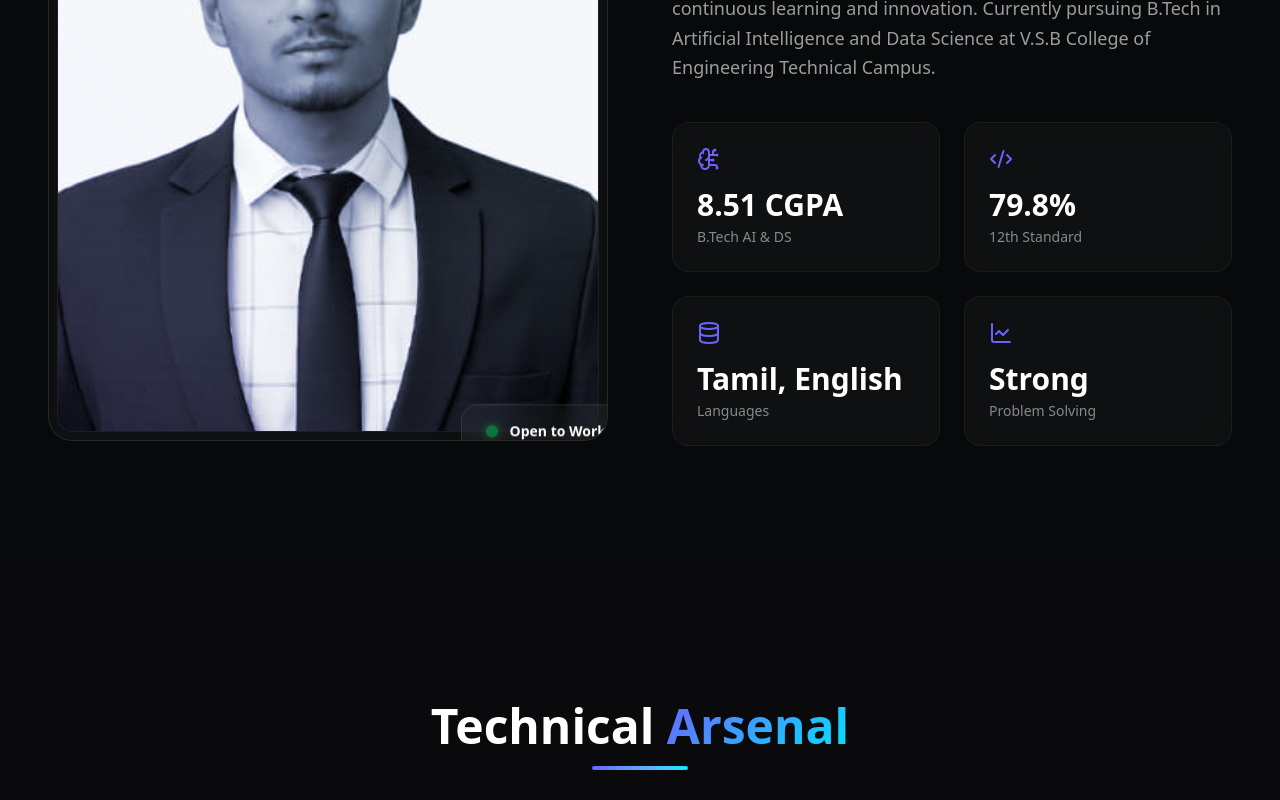
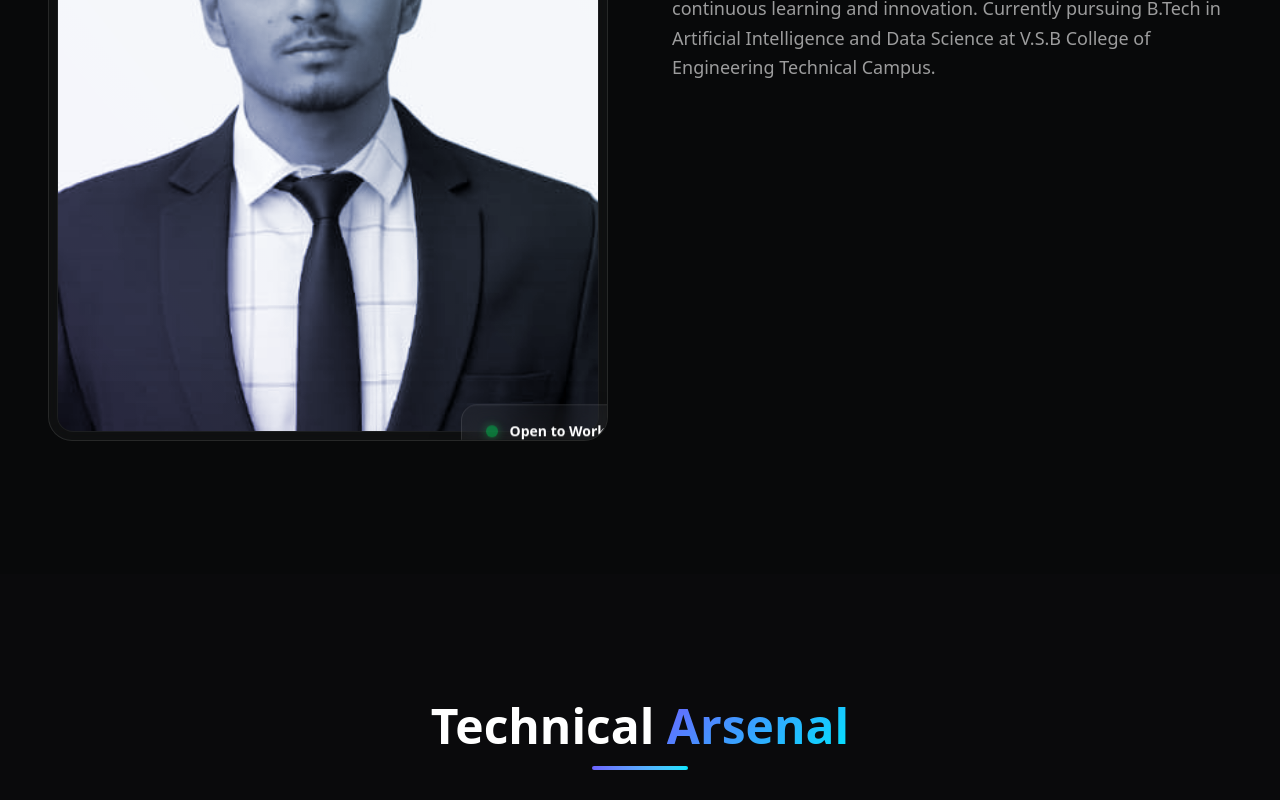
Before and after one commit to Liyagath19/liyagath-portfolio, a Next.js app: page / in a window 1280 px wide. Shown: the part 1340-2140 px from the top of the page. Built offline with nearby package versions, Linux system fonts and the light colour scheme.

Commit message:
Fix: re-trigger slide animations on scroll up/down without reload

```diff
--- a/src/components/home/About.tsx
+++ b/src/components/home/About.tsx
@@ -18,7 +18,7 @@ const stats = [
 
 export default function About() {
   const containerRef = useRef<HTMLElement>(null);
-  const isInView = useInView(containerRef, { once: true, margin: "-100px" });
+  const isInView = useInView(containerRef, { once: false, margin: "-100px" });
 
   useEffect(() => {
     if (!containerRef.current) return;
@@ -36,6 +36,8 @@ export default function About() {
         scrollTrigger: {
           trigger: containerRef.current,
           start: 'top 70%',
+          end: 'bottom 10%',
+          toggleActions: 'play reverse play reverse',
         }
       }
     );
--- a/src/components/home/Experience.tsx
+++ b/src/components/home/Experience.tsx
@@ -45,7 +45,7 @@ const experiences = [
 
 export default function Experience() {
   const containerRef = useRef<HTMLElement>(null);
-  const isInView = useInView(containerRef, { once: true, margin: "-100px" });
+  const isInView = useInView(containerRef, { once: false, margin: "-100px" });
 
   useEffect(() => {
     if (!containerRef.current) return;
@@ -64,6 +64,8 @@ export default function Experience() {
           scrollTrigger: {
             trigger: item,
             start: 'top 85%',
+            end: 'bottom 10%',
+            toggleActions: 'play reverse play reverse',
           }
         }
       );
--- a/src/components/home/Skills.tsx
+++ b/src/components/home/Skills.tsx
@@ -91,7 +91,7 @@ const titleVariants: Variants = {
 
 export default function Skills() {
   const containerRef = useRef<HTMLElement>(null);
-  const isInView = useInView(containerRef, { once: true, margin: '-80px' });
+  const isInView = useInView(containerRef, { once: false, margin: '-80px' });
 
   useEffect(() => {
     if (!containerRef.current) return;
```
